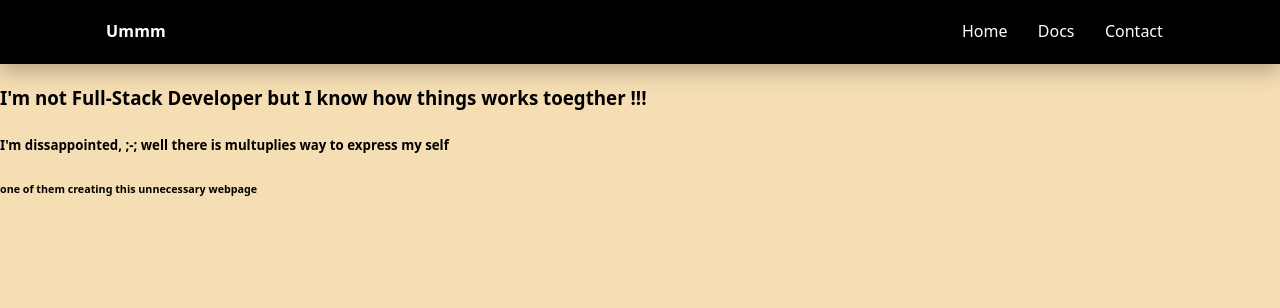
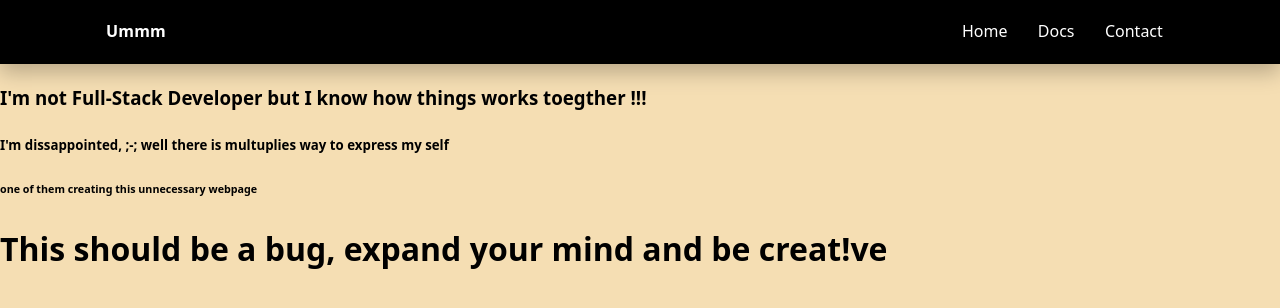
Before and after one commit to iFaisaLz2/git_test, a plain HTML site: page front-end-test.html in a window 1280 px wide. Drawn offline with Linux system fonts and the light colour scheme.

Commit message:
The message written that way to make it look not clear for testing purpose

```diff
--- a/front-end-test.html
+++ b/front-end-test.html
@@ -30,7 +30,7 @@
     </div>
 
     <div>
-
+        <h1>This should be a bug, expand your mind and be creat!ve</h1>
     </div>
 
 </body>
```
